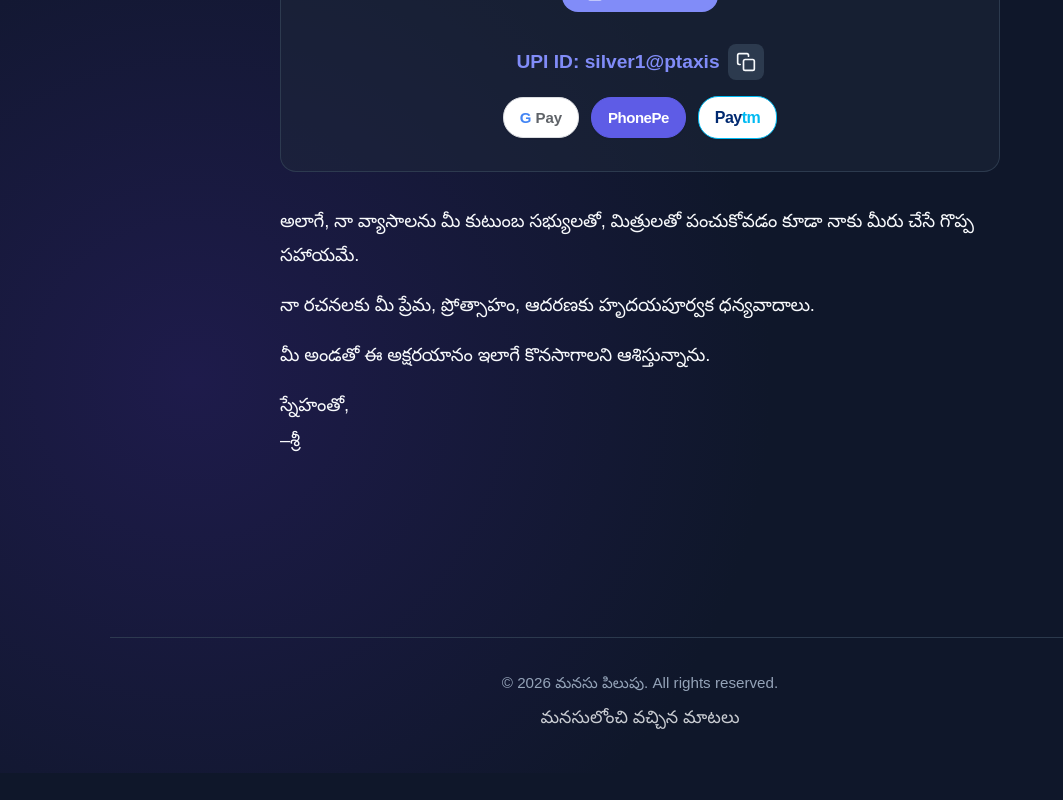
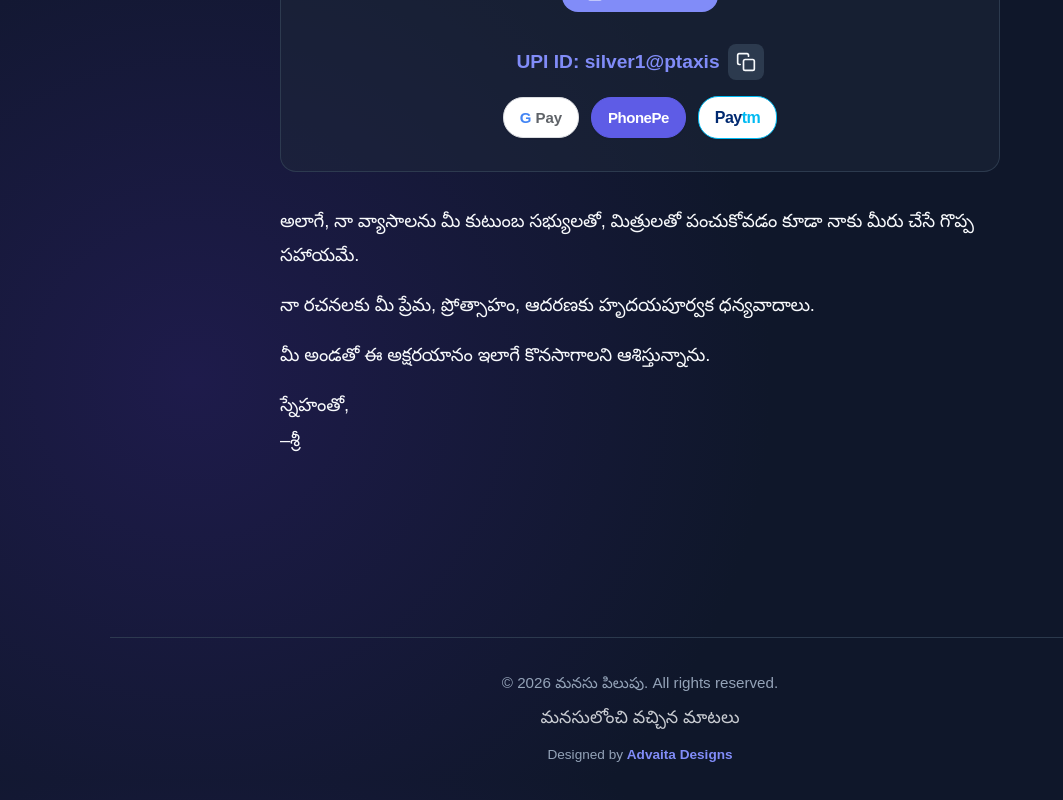
Before and after one commit to sridharsilver2017/Manasu-Pilupu, a Next.js app: page /support in a window 1280 px wide. Shown: the part 1620-2420 px from the top of the page, without its empty margins (0-1063 px from the left). Before the commit the page ends 2393 px from the top, so only its background shows below. Built offline with nearby package versions, Linux system fonts and the light colour scheme; a web font is replaced by a local one.

Commit message:
feat: add designer credit to footer

```diff
--- a/src/app/layout.js
+++ b/src/app/layout.js
@@ -64,6 +64,9 @@ export default function RootLayout({ children }) {
             <footer className="site-footer">
               <p>&copy; {new Date().getFullYear()} మనసు పిలుపు. All rights reserved.</p>
               <p className="footer-tagline">మనసులోంచి వచ్చిన మాటలు</p>
+              <p className="footer-credits" style={{ marginTop: '10px', fontSize: '0.85rem', color: 'var(--text-secondary)' }}>
+                Designed by <a href="https://advaitadesigns.com/" target="_blank" rel="noopener noreferrer" style={{ color: 'var(--primary-color)', textDecoration: 'none', fontWeight: 'bold' }}>Advaita Designs</a>
+              </p>
             </footer>
           </div>
         </ThemeProvider>
```
